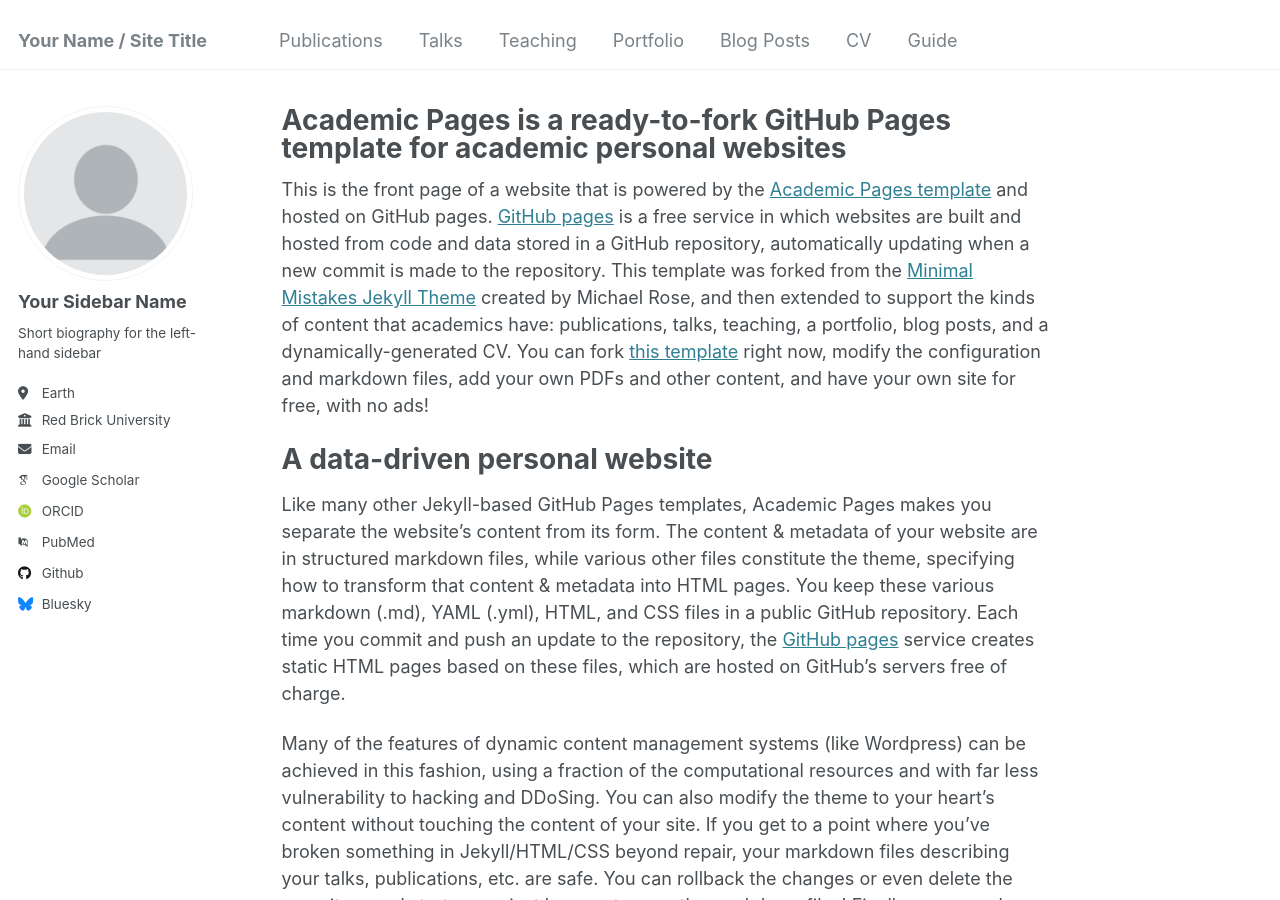
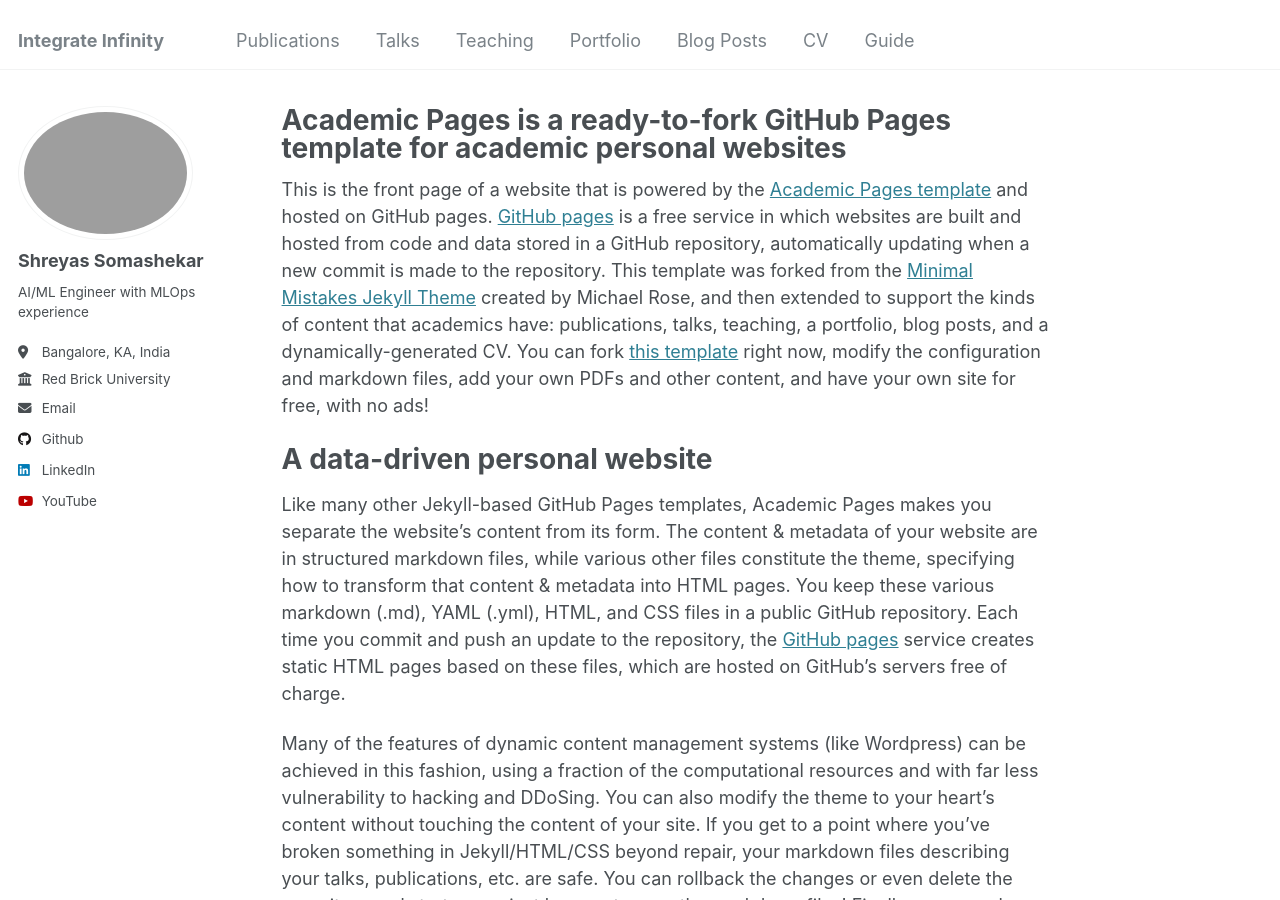
Before and after one commit to sher-somas/sher-somas.github.io, a Jekyll site: the page built from _pages/about.md, in a window 1280 px wide and 900 px high. Built offline with Jekyll 4.4.1, drawn with Linux system fonts in a browser that asks for light colours; some web fonts are replaced.

Commit message:
Initial commit

```diff
--- a/_config.yml
+++ b/_config.yml
@@ -8,35 +8,35 @@
 
 # Basic Site Settings
 locale                   : "en-US"
-title                    : "Your Name / Site Title"
+title                    : "Integrate Infinity"
 title_separator          : "-"
 name                     : &name "Your Name"
 description              : &description "personal description"
-url                      : https://academicpages.github.io # the base hostname & protocol for your site e.g. "https://[your GitHub username].github.io"
+url                      : https://sher-somas.github.io # the base hostname & protocol for your site e.g. "https://[your GitHub username].github.io"
 baseurl                  : "" # the subpath of your site, e.g. "/blog"
-repository               : "academicpages/academicpages.github.io"
+repository               : "sher-somas/sher-somas.github.io"
 
 # Site Author - The following control what appear as part of the author content on the side bar.
 #               If a field is blank the icon and link will not appear, otherwise it will be shown.
 #               Additional customization can be done by editing /_includes/author-profile.html
 author:
   # Biographic information
-  avatar           : "profile.png"
-  name             : "Your Sidebar Name"
+  avatar           : "IMG_0261.jpg"
+  name             : "Shreyas Somashekar"
   pronouns         : # example: "she/her"
-  bio              : "Short biography for the left-hand sidebar"
-  location         : "Earth"
+  bio              : "AI/ML Engineer with MLOps experience"
+  location         : "Bangalore, KA, India"
   employer         : "Red Brick University"
   uri              : # URL
-  email            : "none@example.org"
+  email            : "sher.somas@gmail.com"
 
   # Academic websites
   arxiv            : # URL - Update with the correct link to your profile
-  googlescholar    : "https://scholar.google.com/citations?user=PS_CX0AAAAAJ"
+  googlescholar    : #"https://scholar.google.com/citations?user=PS_CX0AAAAAJ"
   impactstory      : # URL
-  orcid            : "http://orcid.org/yourorcidurl"
+  orcid            : # "http://orcid.org/yourorcidurl"
   semantic         : # URL
-  pubmed           : "https://www.ncbi.nlm.nih.gov/pubmed/?term=john+snow"
+  pubmed           : # "https://www.ncbi.nlm.nih.gov/pubmed/?term=john+snow"
   researchgate     : # URL
   scopus           : # URL
 
@@ -44,12 +44,12 @@ author:
   bitbucket        : # Username - Update with your username on the site
   codepen          : # Username
   dribbble         : # Username
-  github           : "academicpages"
+  github           : "sher-somas" # Username
   kaggle           : # Username
   stackoverflow    : # User number or user number and name (i.e., use "1" or "1/jeff-atwood")
 
   # Social media
-  bluesky          : "bsky.app" # Replace this with you Bluesky username
+  bluesky          : # "bsky.app" # Replace this with you Bluesky username
   facebook         : # Username
   flickr           : # Username
   foursquare       : # Username
@@ -58,7 +58,7 @@ author:
   keybase          : # Username
   instagram        : # Username
   lastfm           : # Username
-  linkedin         : # Username
+  linkedin         : "shreyas-somashekar"
   mastodon         : # URL
   medium           : # URL
   pinterest        : # Username
@@ -71,7 +71,7 @@ author:
   weibo            : # Username
   wikipedia        : # Username
   xing             : # Username
-  youtube          : # Username
+  youtube          : "wassupsimha" # Username
   zhihu            : # Username
 
 # Publication Category - The following the list of publication categories and their headings
```
Also changed, not shown: 2 other files.
